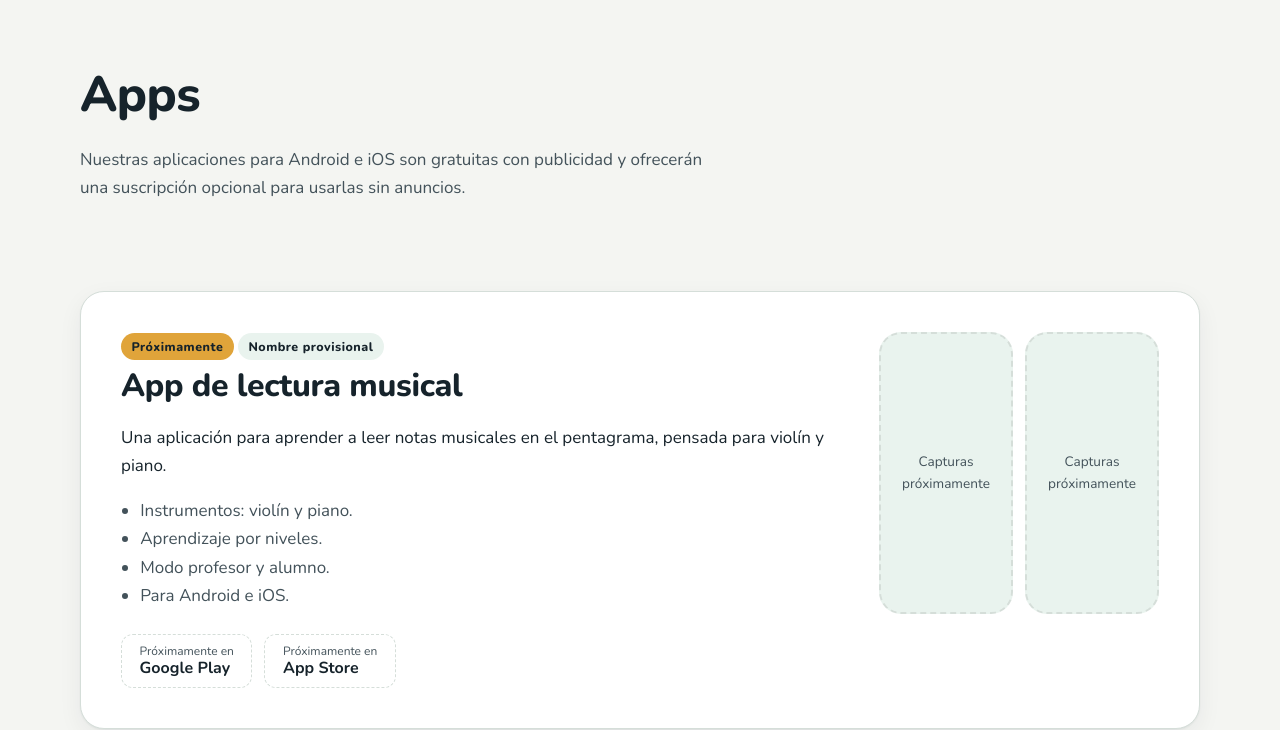
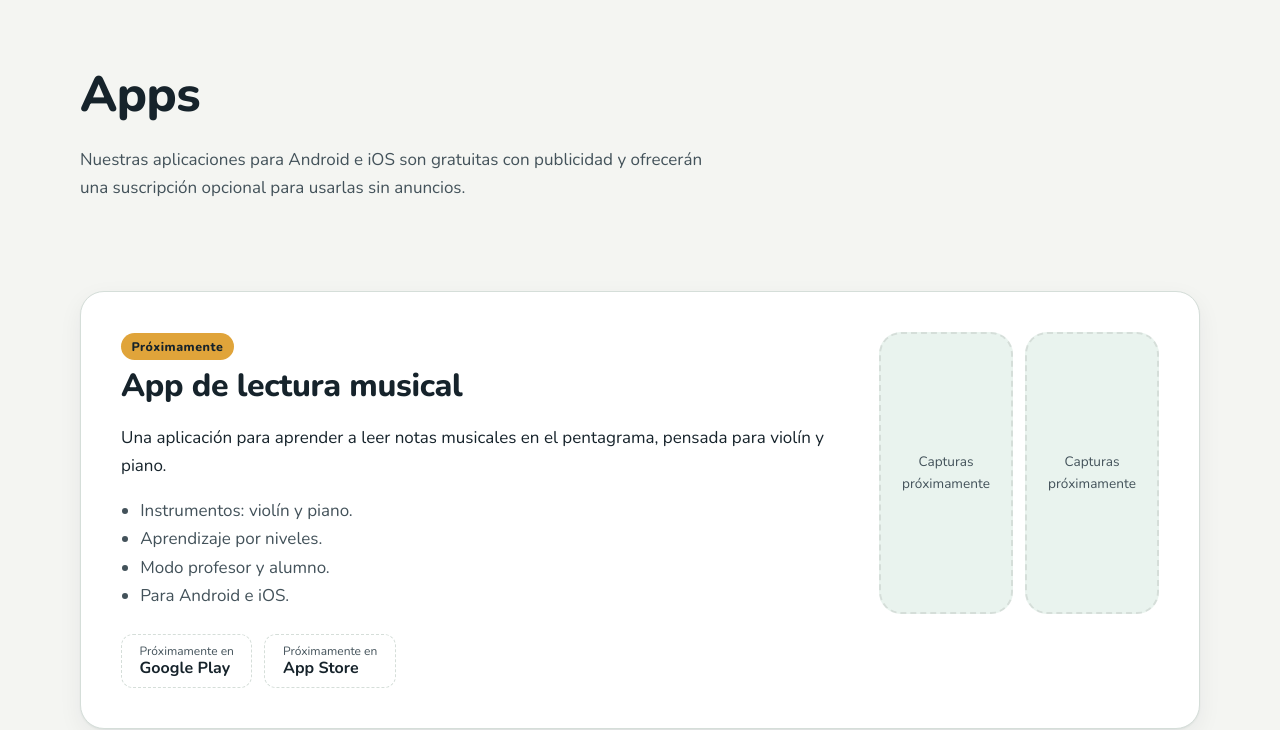
Before and after one commit to jiluru/jiluru.github.io, a plain HTML site: page apps/index.html in a window 1280 px wide. Shown: the part 75-805 px from the top of the page. Drawn offline with Linux system fonts and the light colour scheme.

Commit message:
Web JILURU v4: textos definitivos

```diff
--- a/apps/index.html
+++ b/apps/index.html
@@ -74,7 +74,7 @@
         <!-- ===== FICHA DE APP: copia desde aquí hasta "FIN FICHA" para añadir otra app ===== -->
         <article class="ficha-app" id="lectura-musical">
           <div>
-            <span class="chapa">Próximamente</span> <span class="chapa gris">Nombre provisional</span>
+            <span class="chapa">Próximamente</span>
             <h2>App de lectura musical</h2>
             <p>Una aplicación para aprender a leer notas musicales en el pentagrama, pensada para violín y piano.</p>
             <ul>
```
